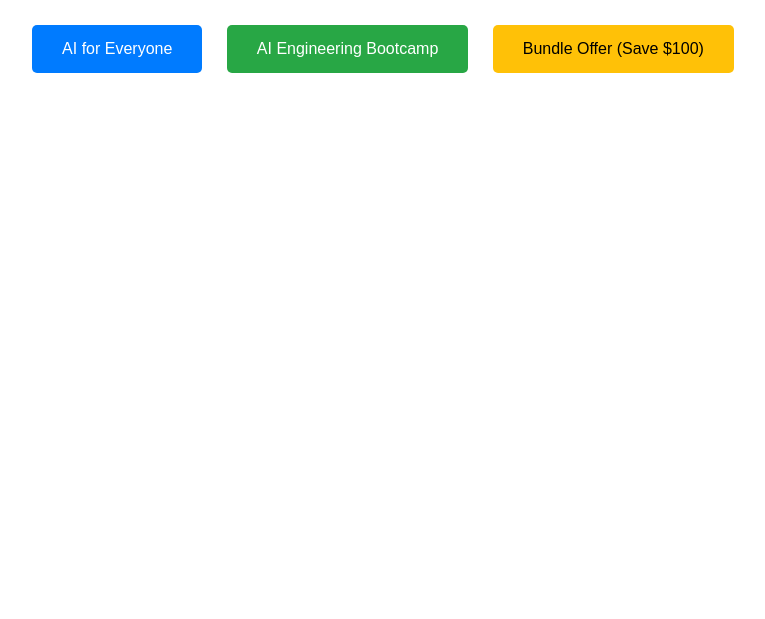
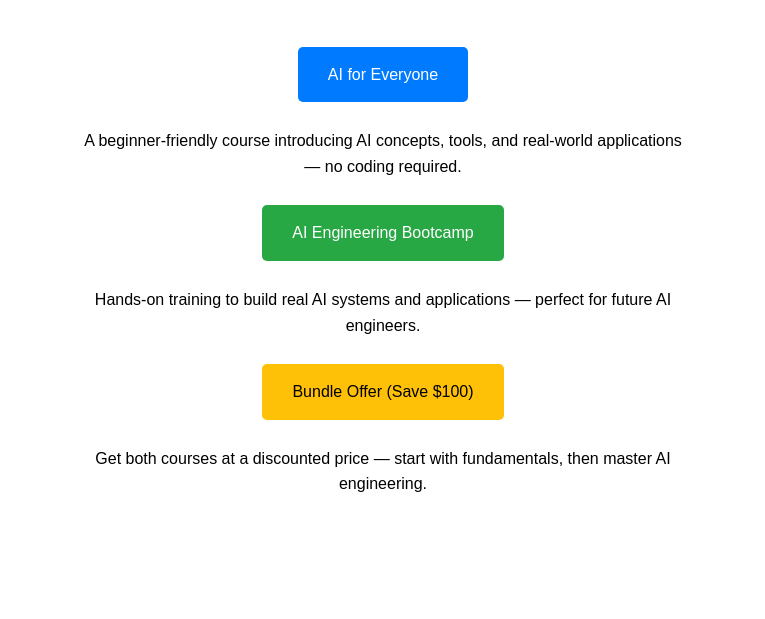
Before and after one commit to Ngeyane2003/AI-Course, a plain HTML site: page index.html in a window 1280 px wide. Shown: the part 181-800 px from the top of the page, without its empty margins (257-1022 px from the left). Drawn offline with Linux system fonts and the light colour scheme.

Commit message:
Added course descriptions

```diff
--- a/index.html
+++ b/index.html
@@ -5,13 +5,18 @@
     <meta name="viewport" content="width=device-width, initial-scale=1.0">
     <title>AI Courses Enrollment</title>
 </head>
-<body style="font-family: Arial, sans-serif; text-align: center; padding: 50px;">
+<body style="font-family: Arial, sans-serif; text-align: center; padding: 50px; line-height: 1.6;">
     <h1>Join Our AI Courses</h1>
     <p>Select a course below to enroll:</p>
-    <div style="margin-top: 40px;">
+    <div style="margin-top: 40px; max-width: 600px; margin-left: auto; margin-right: auto;">
         <a href="https://forms.gle/M1P8Zz2ghxKYFdDX7" style="display: inline-block; padding: 15px 30px; margin: 10px; background: #007BFF; color: white; text-decoration: none; border-radius: 5px;">AI for Everyone</a>
+        <p>A beginner-friendly course introducing AI concepts, tools, and real-world applications — no coding required.</p>
+
         <a href="https://forms.gle/H7fMsERAEoyVttkN6" style="display: inline-block; padding: 15px 30px; margin: 10px; background: #28A745; color: white; text-decoration: none; border-radius: 5px;">AI Engineering Bootcamp</a>
+        <p>Hands-on training to build real AI systems and applications — perfect for future AI engineers.</p>
+
         <a href="https://forms.gle/7F765BztcLF4dqTF7" style="display: inline-block; padding: 15px 30px; margin: 10px; background: #FFC107; color: black; text-decoration: none; border-radius: 5px;">Bundle Offer (Save $100)</a>
+        <p>Get both courses at a discounted price — start with fundamentals, then master AI engineering.</p>
     </div>
 </body>
 </html>
```
